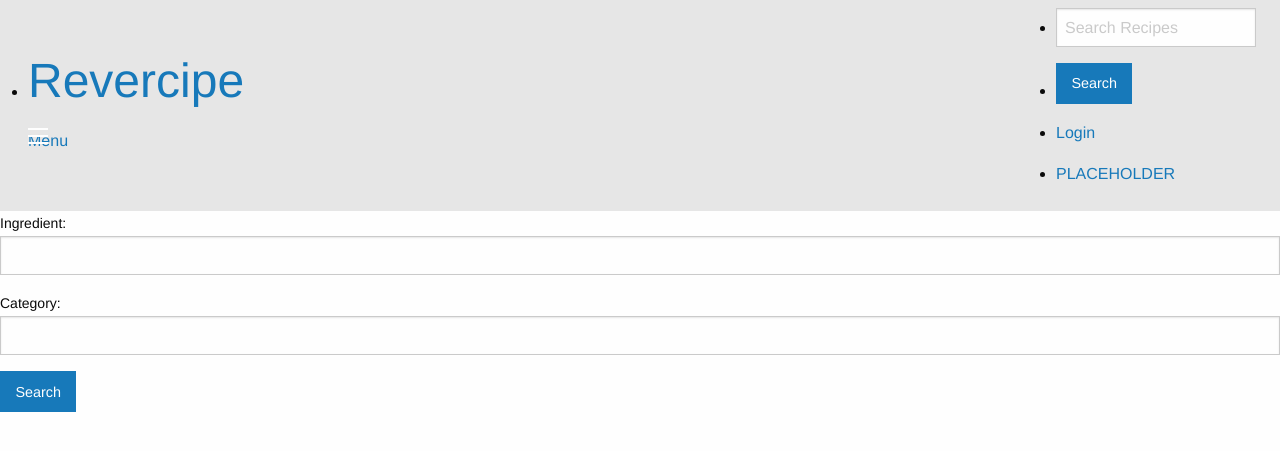
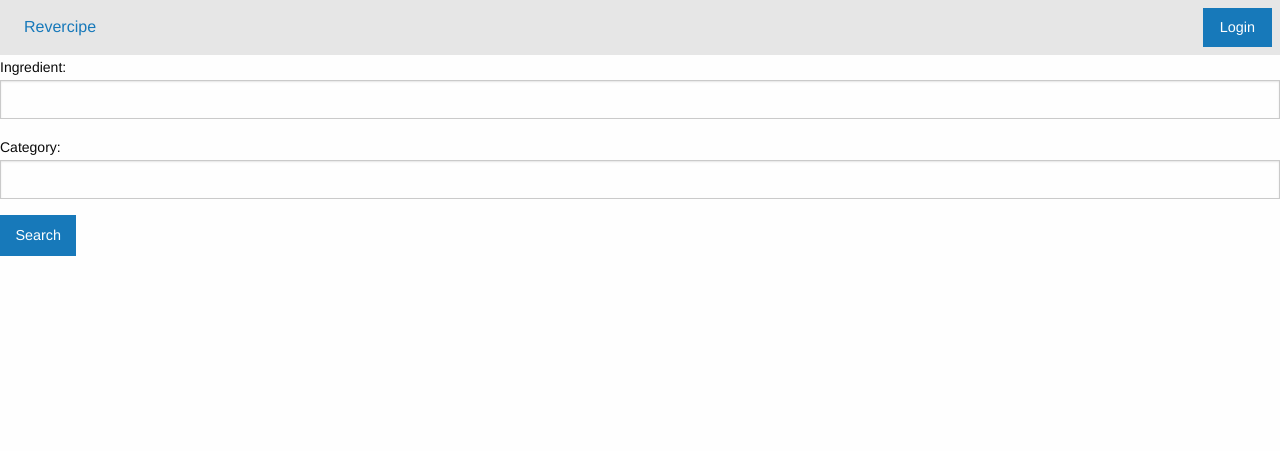
Before and after one commit to ChicoState/Revercipe, a Django app: page / in a window 1280 px wide. Shown: the top 451 px of the page. Run offline with Django 3.2, Linux system fonts and the light colour scheme; some libraries are stand-ins or nearby versions.

Commit message:
fixed navbar styling

```diff
--- a/RevercipeApp/static/js/app.js
+++ b/RevercipeApp/static/js/app.js
@@ -1 +1,6 @@
 $(document).foundation()
+// $(document).ready(function(){
+//
+//     $(document).foundation();
+//
+// });
--- a/RevercipeApp/templates/base.html
+++ b/RevercipeApp/templates/base.html
@@ -9,37 +9,28 @@
     <title>Revercipe</title>
     <link rel="stylesheet" href="{% static "css/foundation.css" %}">
     <link rel="stylesheet" href="{% static "css/app.css" %}">
+
+    {% block css %}
+    {% endblock %}
+
   </head>
 
-    <nav class="top-bar" data-topbar role="navigation">
-      <ul class="title-area">
-        <li class="name">
-          <h1><a href="/">Revercipe</a></h1>
-        </li>
-         <!-- Remove the class "menu-icon" to get rid of menu icon. Take out "Menu" to just have icon alone -->
-        <li class="toggle-topbar menu-icon"><a href="#"><span>Menu</span></a></li>
+
+
+  <div class="top-bar">
+    <div class="top-bar-left">
+      <ul class="dropdown menu">
+        <li><a href="/">Revercipe</a></li>
       </ul>
-
-       <section class="top-bar-section">
-        <!-- Right Nav Section -->
-        <ul class="right">
-
-          <!-- <form action = "/" method="GET">
-              {% csrf_token %}
-              {{ form}}
-              <input type = "submit" class="button" value="Search" />
-
-          </form> -->
-
+    </div>
+    <div class="top-bar-right">
     {% if request.path != '/login/' and request.path != '/register/' %}
-
-          <li> <input type="search" placeholder="Search Recipes"> </li>
-          <li class="active"><button class="button" type="button"> Search </button></li>
+      <ul class="dropdown menu" data-dropdown-menu>
 
         {% if user.is_authenticated %}
         <li class="has-dropdown not-click">
           <a href="#">Profile</a>
-              <ul class="dropdown">
+          <ul class="dropdown menu" data-dropdown-menu>
             <li><a href="/myrecipes">My Recipes</a></li>
             <li><a href="/settings">Settings</a></li>
             <li> <a href='/logout/'>Logout</a></li>
@@ -47,35 +38,17 @@
         </li>
         {% endif %}
 
+        {% if user.is_anonymous%}
+        <li><a class="button" href='/login/' >Login</a></li>
+        {% endif %}
+      </ul>
+    </div>
+    {% endif %}
+  </div>
 
-          {% if user.is_anonymous%}
-            <li><a href='/login/' >Login</a></li>
-         {% endif %}
-
-        </ul>
-
-        <!-- Left Nav Section -->
-        <ul class="left">
-          <li><a href="#">PLACEHOLDER</a></li>
-        </ul>
-      </section>
-
-    {% endif %}
-    </nav>
+  <body>
 
 
-    <!-- <div class="top-bar">
-      <div class = "top-bar-left">
-        <ul class="menu">
-          <li><a href="#">ONE</a></li>
-          <li><a href="#">Two</a></li>
-          <li><a href="#">Three</a></li>
-          <li><a href="#">Four</a></li>
-        </ul>
-      </div>
-    </div> -->
-
-    <body>
   {% block body %}
   {% block content %}
   {% endblock content %}
```
Lines whose indentation alone changed are shown as unchanged.
